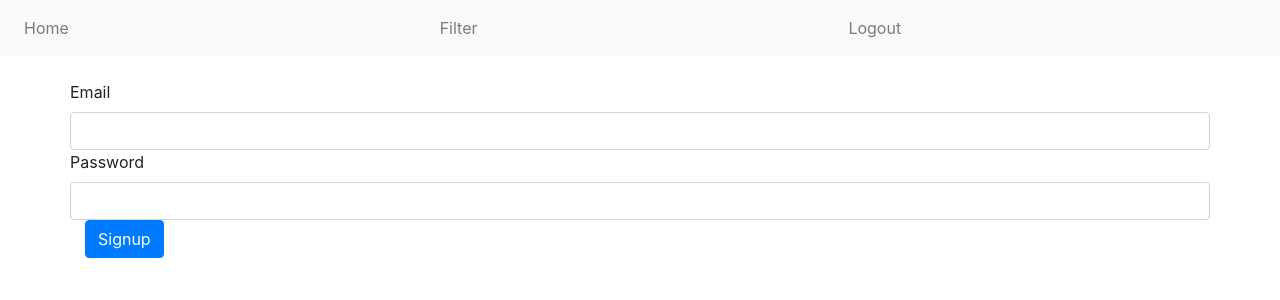
After one commit to mr-mcox/reader-queue, a Flask app: page /login in a window 1280 px wide. The commit adds this page. Shown: the top 300 px of the page. Run offline with Flask 2, Linux system fonts and the light colour scheme; some libraries are stand-ins or nearby versions.

Commit message:
Basic login working

```diff
--- a/pyproject.toml
+++ b/pyproject.toml
@@ -14,6 +14,7 @@ Flask-Script = "^2.0.6"
 httpx = "^0.16.1"
 maya = "^0.6.1"
 Bootstrap-Flask = "^1.5.1"
+Flask-Login = "^0.5.0"
 
 [tool.poetry.dev-dependencies]
 pytest = "^6.2.1"
--- /dev/null
+++ b/readerqueue/auth.py
@@ -0,0 +1,60 @@
+from flask import request, flash, url_for, current_app, render_template, Blueprint
+from flask_login import login_user
+from werkzeug.security import generate_password_hash, check_password_hash
+from werkzeug.utils import redirect
+
+from readerqueue import db
+from readerqueue.models import User
+
+
+auth = Blueprint("auth", __name__)
+
+
+@auth.route("/signup", methods=["POST"])
+def signup_post():
+    email = request.form.get("email")
+    password = request.form.get("password")
+
+    user = db.session.query(User).filter_by(email=email).first()
+
+    if user:
+        flash("Email address already exists")
+        return redirect(url_for("auth.signup_get"))
+
+    if email != current_app.config["ADMIN_USER"]:
+        flash("Only one user allowed at this time")
+        return redirect(url_for("auth.signup_get"))
+
+    new_user = User(
+        email=email, password_hash=generate_password_hash(password, method="sha256")
+    )
+
+    db.session.add(new_user)
+    db.session.commit()
+
+    return redirect(url_for("auth.login"))
+
+
+@auth.route("/signup", methods=["GET"])
+def signup_get():
+    return render_template("signup.html")
+
+
+@auth.route("/login", methods=["GET"])
+def login_get():
+    return render_template("login.html")
+
+
+@auth.route("/login", methods=["POST"])
+def login_post():
+    email = request.form.get("email")
+    password = request.form.get("password")
+
+    user = db.session.query(User).filter_by(email=email).first()
+
+    if not user or not check_password_hash(user.password_hash, password):
+        flash("Please check your login details and try again.")
+        return redirect(url_for("auth.login_get"))
+    login_user(user, remember=True)
+
+    return redirect(url_for("main.index"))
--- a/readerqueue/main.py
+++ b/readerqueue/main.py
@@ -7,6 +7,7 @@ from flask import (
     Blueprint,
     current_app,
 )
+from flask_login import logout_user, login_required
 from readerqueue.models import Asset, AssetSkip, AssetTag
 import httpx
 import random
@@ -21,11 +22,13 @@ main = Blueprint("main", __name__)
 
 
 @main.route("/")
+@login_required
 def index():
     return render_template("index.html")
 
 
 @main.route("/link/sync")
+@login_required
 def sync():
     pinboard_auth = current_app.config["PINBOARD_AUTH_TOKEN"]
     links = httpx.get(
@@ -44,6 +47,7 @@ def sync():
 
 
 @main.route("/link/suggested")
+@login_required
 def suggested_link():
     query = (
         db.session.query(Asset, Asset.pinboard_created_at, func.count(AssetSkip.id))
@@ -71,6 +75,7 @@ def suggested_link():
 
 
 @main.route("/link/<link_id>/skip", methods=["POST"])
+@login_required
 def skip_link(link_id):
     asset = db.session.query(Asset).filter(Asset.id == link_id).one()
     skip = AssetSkip(occurred_at=datetime.utcnow())
@@ -81,6 +86,7 @@ def skip_link(link_id):
 
 
 @main.route("/link/<link_id>/read", methods=["POST"])
+@login_required
 def read_link(link_id):
     asset = db.session.query(Asset).filter(Asset.id == link_id).one()
     asset.read_at = datetime.utcnow()
@@ -88,6 +94,7 @@ def read_link(link_id):
 
 
 @main.route("/filter/select", methods=["GET", "POST"])
+@login_required
 def select_filter():
     if request.method == "POST":
         session["tag_filter"] = request.form["tag"]
@@ -97,6 +104,13 @@ def select_filter():
             r[0] for r in db.session.query(AssetTag.tag).group_by(AssetTag.tag).all()
         ]
         return render_template("filter_select.html", tags=tags)
+
+
+@main.route("/logout")
+@login_required
+def logout():
+    logout_user()
+    return redirect(url_for("main.index"))
 
 
 def build_new_asset(link):
--- a/readerqueue/models.py
+++ b/readerqueue/models.py
@@ -2,6 +2,7 @@ from sqlalchemy import Column, String, DateTime, ForeignKey
 from sqlalchemy.ext.declarative import declarative_base
 from sqlalchemy.orm import relationship
 from sqlalchemy.dialects.postgresql import UUID
+from flask_login import UserMixin
 import uuid
 
 Base = declarative_base()
@@ -36,7 +37,7 @@ class AssetTag(Base):
     asset = relationship("Asset", back_populates="tags")
 
 
-class User(Base):
+class User(UserMixin, Base):
     __tablename__ = "users"
     id = Column(UUID(as_uuid=True), primary_key=True, default=uuid.uuid4, unique=True)
     email = Column(String, unique=True)
--- a/readerqueue/templates/base.html
+++ b/readerqueue/templates/base.html
@@ -29,6 +29,9 @@
         <ul class="navbar-nav mr-auto">
             {{ render_nav_item('main.select_filter', 'Filter', use_li=True) }}
         </ul>
+        <ul class="navbar-nav mr-auto">
+            {{ render_nav_item('main.logout', 'Logout', use_li=True) }}
+        </ul>
     </div>
 </nav>
 {% endblock %}
--- /dev/null
+++ b/readerqueue/templates/login.html
@@ -0,0 +1,26 @@
+{% extends "base.html" %}
+{% block content %}
+<div class="container">
+    {% with messages = get_flashed_messages() %}
+    {% if messages %}
+        <div class="row">
+        <div class="alert alert-warning" role="alert">
+            {{ messages[0] }}
+        </div>
+        </div>
+    {% endif %}
+    {% endwith %}
+    <form method="POST" action="{{url_for('auth.login_post')}}">
+        <div class="row">
+            <label for="email" class="form-label">Email</label>
+            <input type="text" class="form-control" id="email" name="email" required>
+        </div>
+        <div class="row">
+            <label for="password" class="form-label">Password</label>
+            <input type="password" class="form-control" id="password" name="password" required>
+        </div>
+        <button type="submit" class="btn btn-primary">Signup</button>
+    </form>
+</div>
+
+{% endblock %}
```
Also changed, not shown: readerqueue/__init__.py (+16 -0 lines), readerqueue/templates/signup.html (added, +26 -0 lines), 1 other file.
